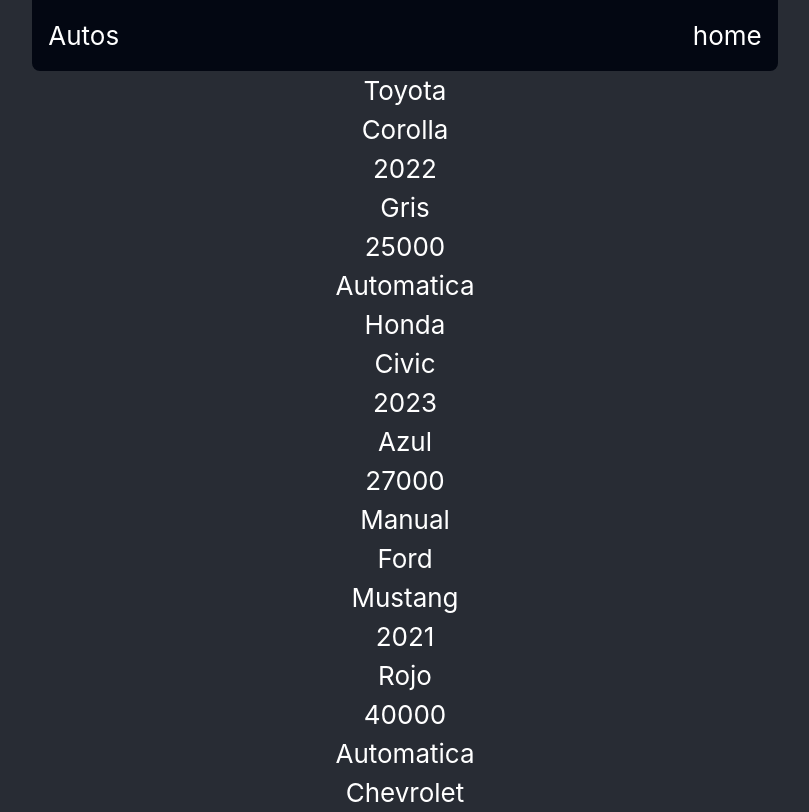
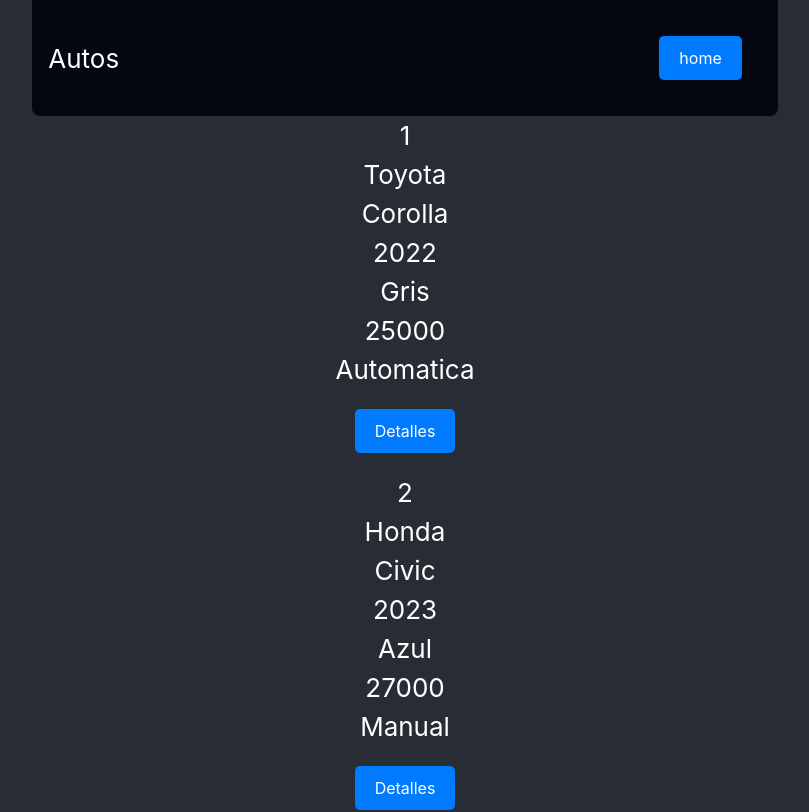
Before and after one commit to Diego966-b/PWA-TP2, a React (Create React App) app: page / in a window 1280 px wide. Shown: the top 812 px of the page, without its empty margins (235-1044 px from the left). Built offline with nearby package versions, Linux system fonts and the light colour scheme.

Commit message:
react router en funcionamiento, falta volver a home

```diff
--- a/package.json
+++ b/package.json
@@ -8,6 +8,7 @@
     "@testing-library/user-event": "^13.5.0",
     "react": "^18.2.0",
     "react-dom": "^18.2.0",
+    "react-router-dom": "^6.23.0",
     "react-scripts": "5.0.1",
     "web-vitals": "^2.1.4"
   },
--- a/src/App.js
+++ b/src/App.js
@@ -1,11 +1,28 @@
 import './App.css';
 import Home from './pages/Home/Home';
+import {
+    createBrowserRouter,
+    RouterProvider,
+} from "react-router-dom";
+import {ROUTES} from "./consts/rutas";
+import Detalles from "./pages/Detalles/Detalles";
+
+const router = createBrowserRouter([
+    {
+        path: ROUTES.home,
+        element: <Home />,
+    },
+    {
+        path: ROUTES.detalles,
+        element: <Detalles />,
+    },
+]);
 
 function App() {
   return (
     <div className="App">
       <header className="App-header">
-        <Home />
+        <RouterProvider router={router} />
       </header>
     </div>
   );
--- /dev/null
+++ b/src/components/Button/Button.jsx
@@ -0,0 +1,12 @@
+import style from "./Button.module.css";
+
+const Button = ({text, onClick}) => {
+  console.log(onClick);
+  return (
+    <button onClick={onClick} className={style.button}>
+      {text}
+    </button>
+  );
+};
+
+export default Button;
--- /dev/null
+++ b/src/components/Button/Button.module.css
@@ -0,0 +1,13 @@
+.button {
+    background-color: #007bff;
+    color: #fff;
+    border: none;
+    padding: 10px 20px;
+    font-size: 16px;
+    cursor: pointer;
+    border-radius: 5px;
+    margin: 20px;
+}
+.button:hover {
+    background-color: #0056b3; /* Cambia el color de fondo al pasar sobre el botón */
+}
--- a/src/components/Cabecera/Cabecera.jsx
+++ b/src/components/Cabecera/Cabecera.jsx
@@ -1,10 +1,12 @@
-const Cabecera = () => {
+import Button from "../Button/Button";
+
+
+const Cabecera = ({onClickHomeHandler}) => {
+    console.log(onClickHomeHandler);
     return (
         <header className={"bg-gray-950 text-white p-4 rounded-b-lg flex items-center justify-between"}>
             <h1>Autos</h1>
-            <nav>
-                home
-            </nav>
+            <Button text={"home"} onClick={onClickHomeHandler}></Button>
         </header>
     );
 }
--- /dev/null
+++ b/src/consts/rutas.js
@@ -0,0 +1,4 @@
+export const ROUTES = {
+    home: "/",
+    detalles: "/detalles",
+};
--- a/src/pages/Detalles/Detalles.jsx
+++ b/src/pages/Detalles/Detalles.jsx
@@ -1,36 +1,24 @@
 // React
 import { useState, useEffect } from "react";
 // Componentes
+import Cabecera from "../../components/Cabecera/Cabecera";
+import {ROUTES} from "../../consts/rutas";
+import { Routes, Route, useParams } from 'react-router-dom';
+import { useLocation } from 'react-router-dom';
 
-const Detalles = () => {
 
-    // UseState
 
-    const [auto, setAuto] = useState([]);
+const Detalles = ({onClickHomeHandler}) => {
 
-    /**
-     * Recupera la informacion del auto buscado.
-     */
-    const fetchAutoBuscado = async () => {
-        const rutaAuto = "/mocks/auto-${idAutoBuscado}.json";
-        const respuesta = await fetch(rutaAuto);
-        const resultado = await respuesta.json();
-        setAuto(resultado);
-    };
-
-    /**
-     * Use Effect para recuperar los datos del auto buscado.
-     * Se ejecutara cada vez que carga la pag. por primera vez.
-     */
-    useEffect(() => {
-        fetchAutoBuscado();
-    }, []);
-
+    const location = useLocation();
+    const idauto = new URLSearchParams(location.search).get('idauto');
+    console.log(idauto);
 
     return (
         <div>
+            <Cabecera onClickHomeHandler={onClickHomeHandler}></Cabecera>
             <p>Hola!</p>
         </div>
     );
 }
-export default Home;
+export default Detalles;
--- a/src/pages/Home/Home.jsx
+++ b/src/pages/Home/Home.jsx
@@ -5,12 +5,15 @@
 // Estructura
 import Pie from "../../components/Pie/Pie.jsx";
 import Cabecera from "../../components/Cabecera/Cabecera.jsx";
-
+import button from "../../components/Button/Button";
+import { useNavigate } from "react-router-dom";
+import {ROUTES} from "../../consts/rutas";
+import Button from "../../components/Button/Button";
 
 const Home = () => {
 
     // UseStates
-
+    const navigate = useNavigate();
     const [colAutos, setColAutos] = useState([]);
 
     /**
@@ -30,14 +33,25 @@
         fetchAutos();
     }, []);
 
+    const onClickHomeHandler = () => {
+        navigate(ROUTES.Home);
+    };
+
+    const onClickDetallesHandler = (idauto) => {
+        console.log(idauto)
+        navigate(ROUTES.detalles + "?" + "idauto=" + idauto);
+       // navigate('/Detalles/${idauto}'); // Navegar a la nueva ruta con el parámetro
+    }
 
     return (
         <div>
-            <Cabecera texto={"Esto es la cabecera"}></Cabecera>
+            <Cabecera texto={"Esto es la cabecera"} onClickHomeHandler={onClickHomeHandler}></Cabecera>
             {colAutos.map ((auto) => {
                 return (
                     <div key={auto.id}>
+                        <p>{auto.id}</p>
                         <AutoSimple auto={auto}></AutoSimple>
+                        <Button text={"Detalles"} onClick={() => onClickDetallesHandler(auto.id)}></Button>
                     </div>
                 );
             })}
```
Also changed, not shown: 1 other file (tests, documents, lock files or other folders).
